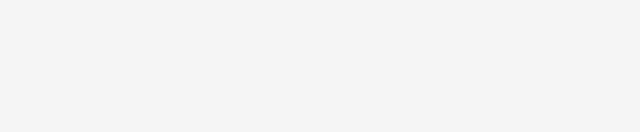
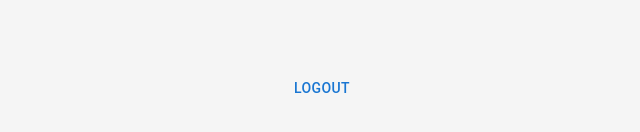
Before and after one commit to PeeyushDeshpande2002/School-Management-App, a React (Vite) app in the folder frontend/: page /student in a window 1280 px wide. Shown: the part 312-444 px from the top of the page, without its empty margins (318-958 px from the left). Built offline with nearby package versions, Linux system fonts and the light colour scheme.

Commit message:
Logout feature added

```diff
--- a/frontend/src/pages/Admin/Sidebar.jsx
+++ b/frontend/src/pages/Admin/Sidebar.jsx
@@ -1,24 +1,59 @@
-import React from 'react';
-import { List, ListItemButton, ListItemIcon, ListItemText, Divider, ListSubheader } from '@mui/material';
-import { Link, useLocation } from 'react-router-dom';
-
-// Icons
-import HomeIcon from '@mui/icons-material/Home';
-import ClassOutlinedIcon from '@mui/icons-material/ClassOutlined';
-import SupervisorAccountOutlinedIcon from '@mui/icons-material/SupervisorAccountOutlined';
-import PersonOutlineIcon from '@mui/icons-material/PersonOutline';
+import React from "react";
+import {
+  List,
+  ListItemButton,
+  ListItemIcon,
+  ListItemText,
+  Divider,
+  ListSubheader,
+} from "@mui/material";
+import { Link, useLocation, useNavigate } from "react-router-dom";
+import HomeIcon from "@mui/icons-material/Home";
+import ClassOutlinedIcon from "@mui/icons-material/ClassOutlined";
+import SupervisorAccountOutlinedIcon from "@mui/icons-material/SupervisorAccountOutlined";
+import PersonOutlineIcon from "@mui/icons-material/PersonOutline";
 //import AccountCircleOutlinedIcon from '@mui/icons-material/AccountCircleOutlined';
-import ExitToAppIcon from '@mui/icons-material/ExitToApp';
-
+import ExitToAppIcon from "@mui/icons-material/ExitToApp";
+import { useDispatch } from "react-redux";
+import { setUser, setLoading } from "../../redux/auth/authSlice";
+import { useSnackbar } from "notistack";
 const Sidebar = () => {
   const location = useLocation();
+  const navigate = useNavigate();
+  const dispatch = useDispatch();
+  const { enqueueSnackbar } = useSnackbar();
+  const logoutHandler = async () => {
+    try {
+      const res = await fetch("http://localhost:8000/api/user/logout", {
+        methods: "GET",
+        credentials: "include",
+      });
+      //console.log(res);
 
+      if (res.ok) {
+        const data = await res.json();
+        dispatch(setUser(null));
+        enqueueSnackbar(data.message, { variant: "success" });
+        navigate("/");
+      }
+    } catch (error) {
+      console.log(error);
+      enqueueSnackbar("Logout failed!", { variant: "error" });
+    }
+  };
   return (
     <List>
       {/* Home */}
       <ListItemButton component={Link} to="/Admin">
         <ListItemIcon>
-                    <HomeIcon color={location.pathname === '/Admin' || location.pathname === '/Admin/dashboard' ? 'primary' : 'inherit'} />
+          <HomeIcon
+            color={
+              location.pathname === "/Admin" ||
+              location.pathname === "/Admin/dashboard"
+                ? "primary"
+                : "inherit"
+            }
+          />
         </ListItemIcon>
         <ListItemText primary="Home" />
       </ListItemButton>
@@ -26,7 +61,13 @@ const Sidebar = () => {
       {/* Classes */}
       <ListItemButton component={Link} to="/Admin/classes">
         <ListItemIcon>
-                    <ClassOutlinedIcon color={location.pathname.startsWith('/Admin/classes') ? 'primary' : 'inherit'} />
+          <ClassOutlinedIcon
+            color={
+              location.pathname.startsWith("/Admin/classes")
+                ? "primary"
+                : "inherit"
+            }
+          />
         </ListItemIcon>
         <ListItemText primary="Classes" />
       </ListItemButton>
@@ -34,7 +75,13 @@ const Sidebar = () => {
       {/* Teachers */}
       <ListItemButton component={Link} to="/Admin/teachers">
         <ListItemIcon>
-                    <SupervisorAccountOutlinedIcon color={location.pathname.startsWith('/Admin/teachers') ? 'primary' : 'inherit'} />
+          <SupervisorAccountOutlinedIcon
+            color={
+              location.pathname.startsWith("/Admin/teachers")
+                ? "primary"
+                : "inherit"
+            }
+          />
         </ListItemIcon>
         <ListItemText primary="Teachers" />
       </ListItemButton>
@@ -42,7 +89,13 @@ const Sidebar = () => {
       {/* Students */}
       <ListItemButton component={Link} to="/Admin/students">
         <ListItemIcon>
-                    <PersonOutlineIcon color={location.pathname.startsWith('/Admin/students') ? 'primary' : 'inherit'} />
+          <PersonOutlineIcon
+            color={
+              location.pathname.startsWith("/Admin/students")
+                ? "primary"
+                : "inherit"
+            }
+          />
         </ListItemIcon>
         <ListItemText primary="Students" />
       </ListItemButton>
@@ -55,9 +108,13 @@ const Sidebar = () => {
       </ListSubheader>
 
       {/* Logout */}
-            <ListItemButton component={Link} to="/logout">
+      <ListItemButton component={Link} onClick={logoutHandler}>
         <ListItemIcon>
-                    <ExitToAppIcon color={location.pathname.startsWith('/logout') ? 'primary' : 'inherit'} />
+          <ExitToAppIcon
+            color={
+              location.pathname.startsWith("/logout") ? "primary" : "inherit"
+            }
+          />
         </ListItemIcon>
         <ListItemText primary="Logout" />
       </ListItemButton>
--- a/frontend/src/pages/Login.jsx
+++ b/frontend/src/pages/Login.jsx
@@ -16,12 +16,8 @@ const Login = () => {
   const { enqueueSnackbar } = useSnackbar();
   const navigate = useNavigate();
   const dispatch = useDispatch();
-  // useEffect(()=>{
-  //   if(user && user.role == role){
-  //     navigate('/')
-  // }})
+
   const handleFormSubmit = async(data) => {
-    ;
     dispatch(setLoading(true));
     const form = {
       email : data.email,
--- a/frontend/src/pages/Student/StudentHomePage.jsx
+++ b/frontend/src/pages/Student/StudentHomePage.jsx
@@ -1,9 +1,34 @@
+import { Button } from '@mui/material'
 import React from 'react'
+import { useDispatch } from 'react-redux';
+import { useNavigate } from 'react-router-dom';
+import {setUser, setLoading} from '../../redux/auth/authSlice'
+import { useSnackbar } from 'notistack';
+const StudentHomePage = () => {
+  const navigate = useNavigate();
+  const dispatch = useDispatch();
+  const{enqueueSnackbar} = useSnackbar();
+  const logoutHandler = async () => {
 
-const StudentHomePage = () => {
+    try {
+      const res = await fetch("http://localhost:8000/api/user/logout", {
+        methods: "GET",
+        credentials: "include",
+      });
+      if (res.ok) {
+        const data = await res.json();
+        dispatch(setUser(null));
+        enqueueSnackbar(data.message, { variant: "success" });
+        navigate("/");
+      }
+    } catch (error) {
+      console.log(error);
+      enqueueSnackbar("Logout failed!", { variant: "error" });
+    }
+  };
   return (
     <div>
-
+      <Button onClick={logoutHandler}>Logout</Button>
     </div>
   )
 }
```
Also changed, not shown: 2 other files (tests, documents, lock files or other folders). Lines whose indentation alone changed are shown as unchanged.
